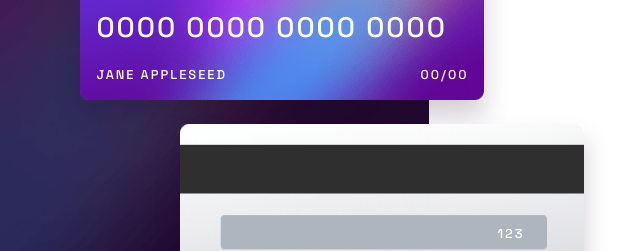
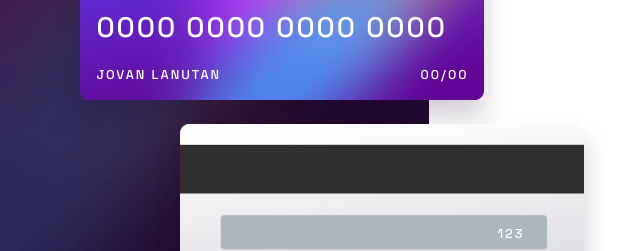
Before and after one commit to tan911/interactive-card-details-form, a website: page index.html in a window 1280 px wide. Shown: the part 288-539 px from the top of the page, 0-640 px from the left. Drawn offline with Linux system fonts and the light colour scheme.

Commit message:
name added

```diff
--- a/index.html
+++ b/index.html
@@ -32,7 +32,7 @@
             <div class="main__card__details">
               <h1 class="main__card__number">0000 0000 0000 0000</h1>
               <div class="main__card__span">
-                <p class="main__card__name">jane appleseed</p>
+                <p class="main__card__name">Jovan Lanutan</p>
                 <p class="main__card__date">
                   <span class="main__month">00</span>/<span class="main__year"
                     >00</span
```
